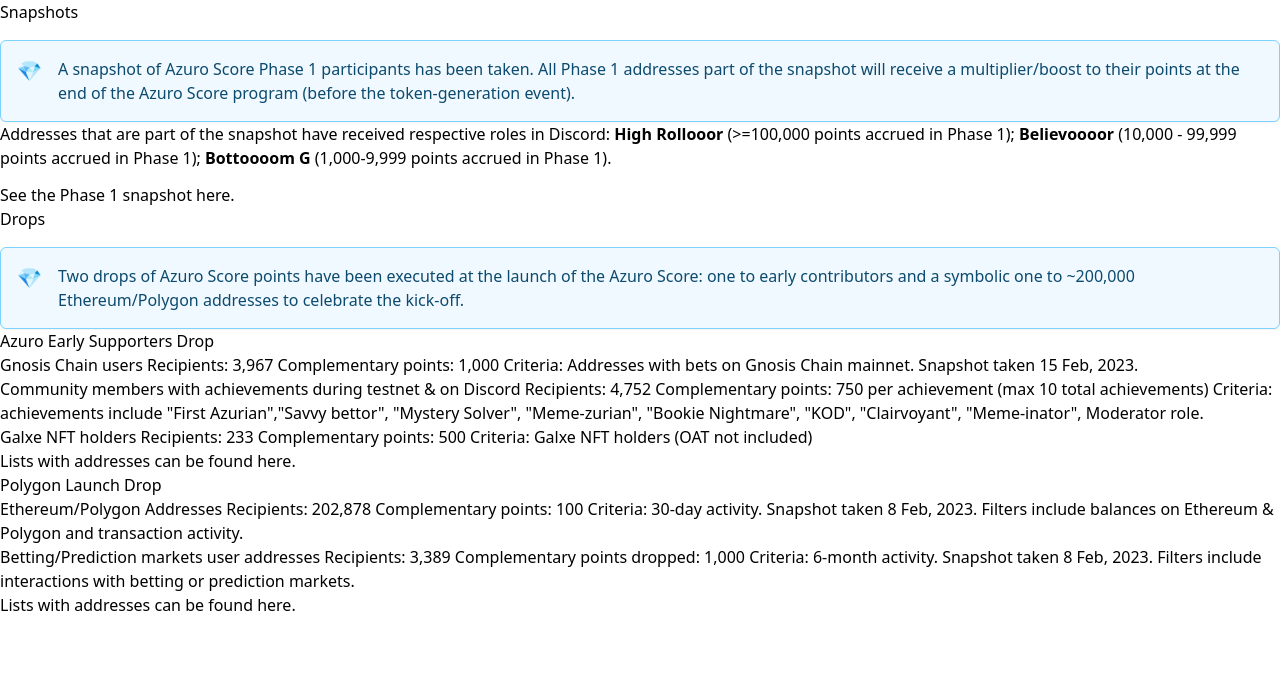
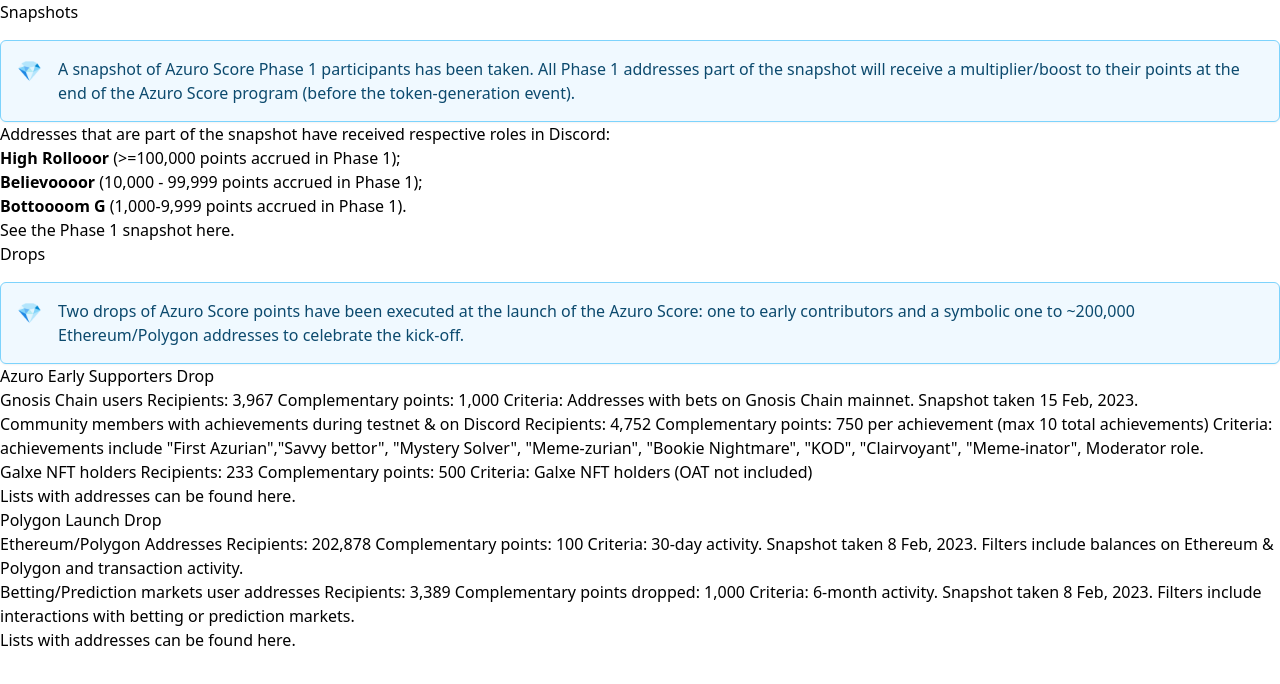
Before and after one commit to Azuro-protocol/gem-docs, a Next.js app: page /concepts/azuro-score/drops in a window 1280 px wide. Shown: the top 684 px of the page. Built offline with nearby package versions, Linux system fonts and the light colour scheme.

Commit message:
fix markup

```diff
--- a/pages/concepts/azuro-score/_meta.json
+++ b/pages/concepts/azuro-score/_meta.json
@@ -1,5 +1,5 @@
 {
   "overview": "Overview",
   "historical-settings": "Historical Settings",
-  "drops": "Drops"
+  "drops": "Snapshots & Drops"
 }
--- a/pages/concepts/azuro-score/drops.mdx
+++ b/pages/concepts/azuro-score/drops.mdx
@@ -6,7 +6,10 @@ import { Callout } from 'components'
 A snapshot of Azuro Score Phase 1 participants has been taken. All Phase 1 addresses part of the snapshot will receive a multiplier/boost to their points at the end of the Azuro Score program (before the token-generation event).
 </Callout>
 
-Addresses that are part of the snapshot have received respective roles in Discord: **High Rollooor** (>=100,000 points accrued in Phase 1); **Believoooor** (10,000 - 99,999 points accrued in Phase 1); **Bottoooom G** (1,000-9,999 points accrued in Phase 1).
+Addresses that are part of the snapshot have received respective roles in Discord:
+- **High Rollooor** (>=100,000 points accrued in Phase 1);
+- **Believoooor** (10,000 - 99,999 points accrued in Phase 1);
+- **Bottoooom G** (1,000-9,999 points accrued in Phase 1).
 
 See the Phase 1 snapshot [here](https://docs.google.com/spreadsheets/d/1Bqay7o_GzzXROcGyHYPXTwICj5RTfzniK6QsOwJqGPY/edit#gid=1704056637).
 
```
